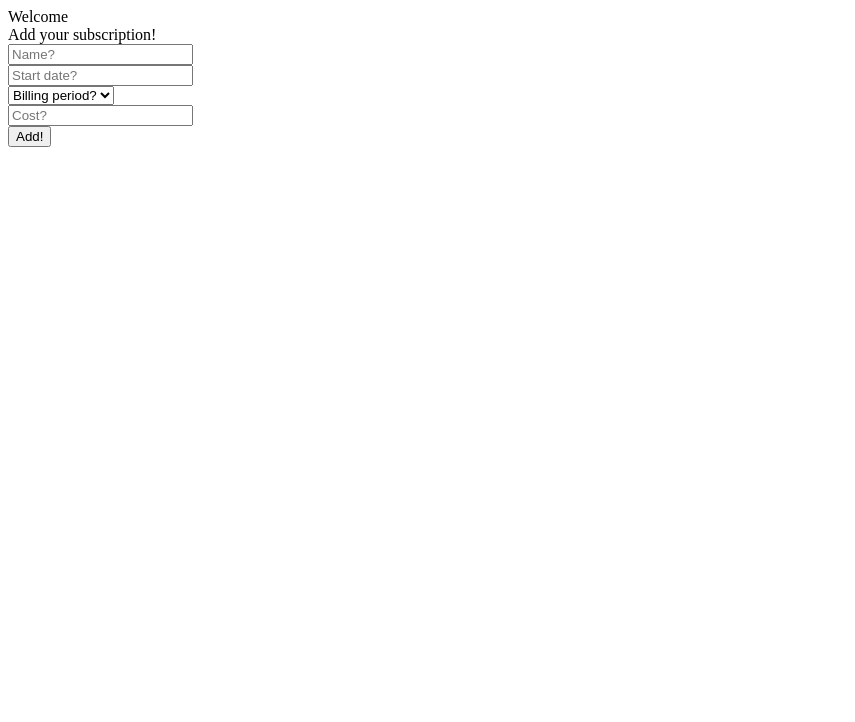
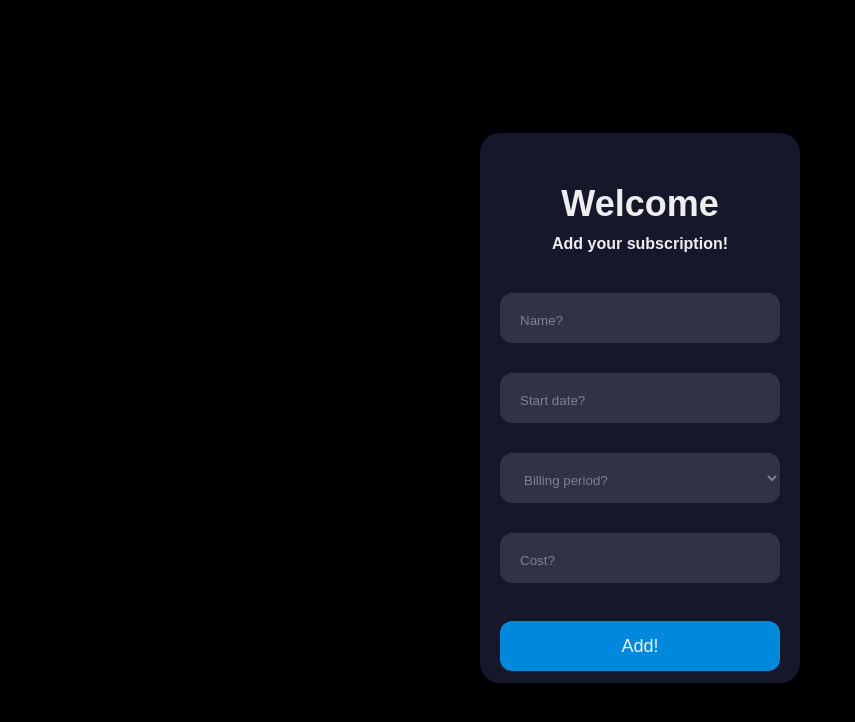
Before and after one commit to osterowsky/SubTracker, a plain HTML site: page static/templates/index.html in a window 1280 px wide. Shown: the whole page, without its empty margins (0-855 px from the left). Drawn offline with Linux system fonts and the light colour scheme.

Commit message:
fixed not loading of css

```diff
--- /dev/null
+++ b/static/stylesheets/design.css
@@ -0,0 +1,83 @@
+body {
+    align-items: center;
+    background-color: black;
+    display: flex;
+    justify-content: center;
+    height: 100vh;
+  }
+
+  .form {
+    background-color: #15172b;
+    border-radius: 20px;
+    box-sizing: border-box;
+    height: 550px;
+    padding: 20px;
+    width: 320px;
+    text-align: center;
+  }
+
+  .title {
+    color: #eee;
+    font-family: sans-serif;
+    font-size: 36px;
+    font-weight: 600;
+    margin-top: 30px;
+  }
+
+  .subtitle {
+    color: #eee;
+    font-family: sans-serif;
+    font-size: 16px;
+    font-weight: 600;
+    margin-top: 10px;
+  }
+
+  .input-container {
+    height: 50px;
+    position: relative;
+    width: 100%;
+  }
+
+  .ic1 {
+    margin-top: 40px;
+  }
+
+  .ic2 {
+    margin-top: 30px;
+  }
+
+  .input {
+    background-color: #303245;
+    border-radius: 12px;
+    border: 0;
+    box-sizing: border-box;
+    color: #808097;
+    font-family: sans-serif;
+    height: 100%;
+    outline: 0;
+    padding: 4px 20px 0;
+    width: 100%;
+  }
+
+  ::placeholder {
+    color: #808097;
+  }
+
+  .submit {
+    background-color: #08d;
+    border-radius: 12px;
+    border: 0;
+    box-sizing: border-box;
+    color: #eee;
+    cursor: pointer;
+    font-size: 18px;
+    height: 50px;
+    margin-top: 38px;
+    outline: 0;
+    text-align: center;
+    width: 100%;
+  }
+
+  .submit:active {
+    background-color: #06b;
+  }
--- a/static/index.html
+++ b/static/templates/index.html
@@ -4,6 +4,7 @@
         <meta charset="UTF-8"/>
         <meta name="viewport" content="width=device-width, initial-scale=1.0, maximum-scale=1">
         <meta http-equiv="refresh" content="10">
+        <link rel="stylesheet" type="text/css" href="/static/stylesheets/design.css">
         <title>SubTracker</title>
     </head>
     <body>
```
Also changed, not shown: static/templates/login.html (renamed from static/login.html, +1 -0 lines), static/templates/register.html (renamed from static/register.html, +1 -0 lines), 2 other files.
